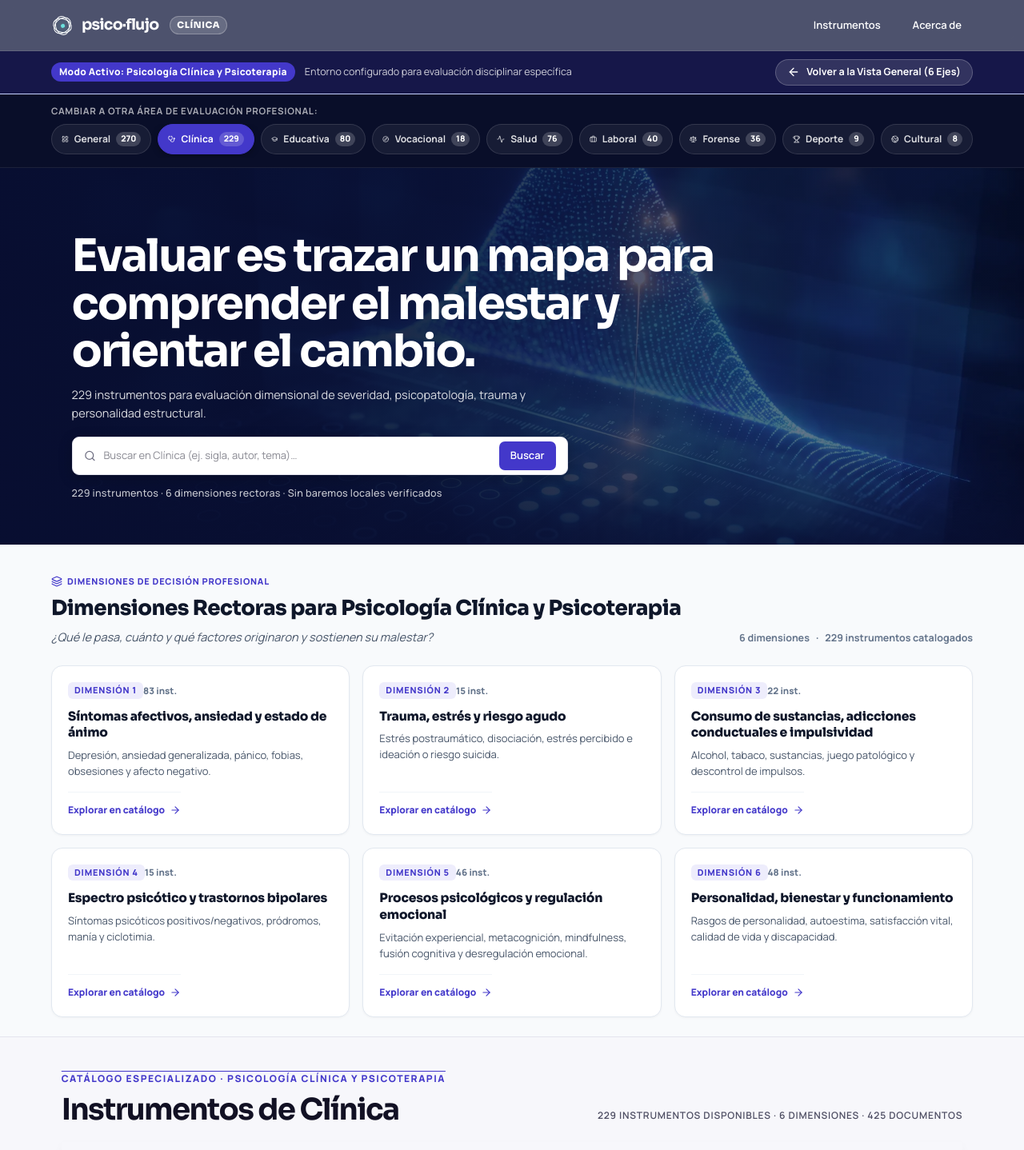
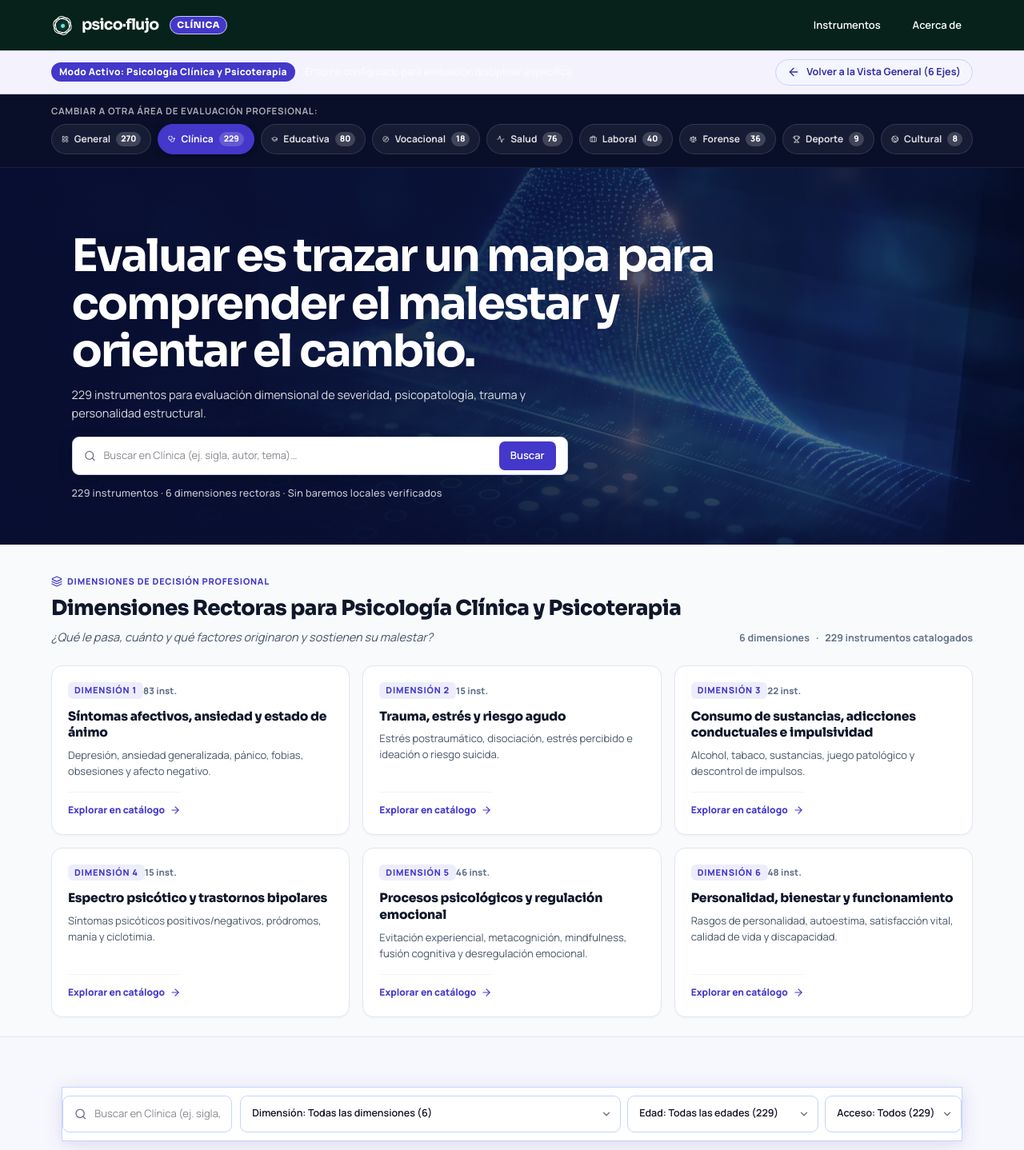
Before and after one commit to emorito/psico-flujo, a Next.js app: page /clinico in a window 1280 px wide. Shown: the top 1438 px of the page at 80% size. Built offline with nearby package versions, Linux system fonts and the light colour scheme.

Commit message:
feat(ui): eliminar library-heading y theme-section en ambitos y metamorfosis cromatica completa

```diff
--- a/app/globals.css
+++ b/app/globals.css
@@ -3303,6 +3303,149 @@ nav a:hover {
   --theme-context-bg: rgba(136, 19, 55, 0.45);
 }
 
+/* ==========================================================================
+   Metamorfosis Visual Completa por Ámbito (Header, Fondo, Filtros y Catálogo)
+   ========================================================================== */
+
+/* 1. Fondo atmosférico de página completa */
+.psicoflujo-main-wrapper[data-theme="educativo"],
+.psicoflujo-main-wrapper[data-theme="educativa"] {
+  background-color: #f5fbf7;
+}
+.psicoflujo-main-wrapper[data-theme="vocacional"] {
+  background-color: #fdfaf4;
+}
+.psicoflujo-main-wrapper[data-theme="salud"] {
+  background-color: #f2fbfc;
+}
+.psicoflujo-main-wrapper[data-theme="laboral"] {
+  background-color: #fdfbf5;
+}
+.psicoflujo-main-wrapper[data-theme="juridico"],
+.psicoflujo-main-wrapper[data-theme="forense"] {
+  background-color: #f8f6fd;
+}
+.psicoflujo-main-wrapper[data-theme="clinico"],
+.psicoflujo-main-wrapper[data-theme="clinica"] {
+  background-color: #f7f8fd;
+}
+.psicoflujo-main-wrapper[data-theme="deporte"] {
+  background-color: #f4f8fd;
+}
+.psicoflujo-main-wrapper[data-theme="cultural"] {
+  background-color: #fdf5f7;
+}
+
+/* 2. Encabezado principal del sitio teñido con el matiz nocturno del ámbito */
+[data-theme]:not([data-theme="all"]):not([data-theme="general"]) .site-header {
+  background: color-mix(in srgb, var(--theme-hero-bg, #04241a) 88%, rgba(10, 10, 15, 0.95));
+  border-bottom: 1px solid var(--theme-border, rgba(255, 255, 255, 0.12));
+}
+
+[data-theme]:not([data-theme="all"]):not([data-theme="general"]) .brand-ambito-pill {
+  background: var(--theme-primary);
+  color: #ffffff;
+  border: 1px solid var(--theme-border);
+}
+
+/* 3. Barra contextual de orientación superior */
+[data-theme]:not([data-theme="all"]):not([data-theme="general"]) .gateway-context-bar {
+  background: color-mix(in srgb, var(--theme-light) 65%, var(--surface));
+  border-color: var(--theme-border);
+}
+
+[data-theme]:not([data-theme="all"]):not([data-theme="general"]) .gateway-active-badge {
+  background: var(--theme-primary);
+  color: #ffffff;
+}
+
+[data-theme]:not([data-theme="all"]):not([data-theme="general"]) .gateway-return-btn {
+  border-color: var(--theme-border);
+  color: var(--theme-primary-hover, var(--theme-primary));
+}
+
+[data-theme]:not([data-theme="all"]):not([data-theme="general"]) .gateway-return-btn:hover {
+  background: var(--theme-light);
+  border-color: var(--theme-primary);
+}
+
+/* 4. Barra fija de controles y filtros (Sticky) */
+[data-theme]:not([data-theme="all"]):not([data-theme="general"]) .catalog-controls-v1 {
+  background: var(--surface);
+  border: 1px solid var(--theme-border);
+  box-shadow: 0 4px 20px color-mix(in srgb, var(--theme-primary) 12%, rgba(0, 0, 0, 0.04));
+}
+
+[data-theme]:not([data-theme="all"]):not([data-theme="general"]) .search-box {
+  border-color: var(--theme-border);
+}
+
+[data-theme]:not([data-theme="all"]):not([data-theme="general"]) .search-box:focus-within {
+  border-color: var(--theme-primary);
+  box-shadow: 0 0 0 3px color-mix(in srgb, var(--theme-primary) 22%, transparent);
+}
+
+[data-theme]:not([data-theme="all"]):not([data-theme="general"]) .filter-select {
+  border-color: var(--theme-border);
+}
+
+[data-theme]:not([data-theme="all"]):not([data-theme="general"]) .filter-select:focus {
+  border-color: var(--theme-primary);
+  box-shadow: 0 0 0 3px color-mix(in srgb, var(--theme-primary) 22%, transparent);
+}
+
+[data-theme]:not([data-theme="all"]):not([data-theme="general"]) .filter-btn-toggle.active {
+  background: var(--theme-primary);
+  border-color: var(--theme-primary);
+  color: #ffffff;
+}
+
+[data-theme]:not([data-theme="all"]):not([data-theme="general"]) .active-filter-chip {
+  background: var(--theme-light);
+  color: var(--theme-primary-hover, var(--theme-primary));
+  border-color: var(--theme-border);
+}
+
+[data-theme]:not([data-theme="all"]):not([data-theme="general"]) .active-filter-chip svg {
+  color: var(--theme-primary);
+}
+
+[data-theme]:not([data-theme="all"]):not([data-theme="general"]) .active-filter-chip.clear-all {
+  color: #e11d48;
+  background: #fff1f2;
+  border-color: #fecdd3;
+}
+
+/* 5. Resumen del catálogo y tabla de instrumentos */
+[data-theme]:not([data-theme="all"]):not([data-theme="general"]) .catalog-summary {
+  background: var(--theme-light);
+  border: 1px solid var(--theme-border);
+  color: var(--theme-primary-hover, var(--theme-primary));
+}
+
+[data-theme]:not([data-theme="all"]):not([data-theme="general"]) .catalog-summary strong {
+  color: var(--theme-primary-hover, var(--theme-primary));
+}
+
+[data-theme]:not([data-theme="all"]):not([data-theme="general"]) .summary-reset-btn {
+  color: var(--theme-primary);
+}
+
+[data-theme]:not([data-theme="all"]):not([data-theme="general"]) .code-badge {
+  background: var(--theme-light);
+  color: var(--theme-primary);
+  border: 1px solid var(--theme-border);
+}
+
+[data-theme]:not([data-theme="all"]):not([data-theme="general"]) .instrument-row:hover {
+  background: color-mix(in srgb, var(--theme-light) 35%, var(--surface));
+}
+
+[data-theme]:not([data-theme="all"]):not([data-theme="general"]) .instrument-card.open .instrument-row {
+  background: color-mix(in srgb, var(--theme-light) 45%, var(--surface));
+  border-left: 3px solid var(--theme-primary);
+}
+
 /* Dimensión disciplinar en vista especializada de ámbito */
 .row-eje.row-ambito-dim {
   background: var(--theme-light, #ecfdf5);
--- a/app/ui/instrument-library.tsx
+++ b/app/ui/instrument-library.tsx
@@ -188,11 +188,20 @@ export function InstrumentLibrary(props: InstrumentLibraryProps) {
   const selectedSeccion = props.selectedSeccion !== undefined ? props.selectedSeccion : internalSeccion;
   const setSelectedSeccion = props.setSelectedSeccion || setInternalSeccion;
 
-  const isAmbitoActive = selectedAmbito !== "all" && selectedAmbito !== "general";
+  const normalizedAmbitoId = useMemo(() => {
+    if (!selectedAmbito || selectedAmbito === "all" || selectedAmbito === "general") return "all";
+    const clean = selectedAmbito.trim().toLowerCase();
+    if (clean === "educativa") return "educativo";
+    if (clean === "forense") return "juridico";
+    if (clean === "clinica") return "clinico";
+    return clean;
+  }, [selectedAmbito]);
+
+  const isAmbitoActive = normalizedAmbitoId !== "all";
   const activeAmbito = useMemo(() => {
     if (!isAmbitoActive) return null;
-    return AMBITOS.find((a) => a.id === selectedAmbito || (selectedAmbito === "forense" && a.id === "juridico")) || null;
-  }, [isAmbitoActive, selectedAmbito]);
+    return AMBITOS.find((a) => a.id === normalizedAmbitoId) || null;
+  }, [isAmbitoActive, normalizedAmbitoId]);
 
   const scopedBaseCatalog = useMemo(() => {
     if (!isAmbitoActive || !activeAmbito) return catalog;
@@ -581,25 +590,19 @@ export function InstrumentLibrary(props: InstrumentLibraryProps) {
 
   return (
     <section className="library-section" id="biblioteca" data-ambito={selectedAmbito} aria-label="Biblioteca de instrumentos de evaluación psicológica">
-      <div className="library-heading">
-        <div>
-          <span className="overline">
-            {isAmbitoActive && activeAmbito
-              ? `Catálogo Especializado · ${activeAmbito.nombre}`
-              : "Catálogo General de Instrumentos"}
+      {/* Encabezado general del catálogo: sólo visible en la Vista General canónica.
+          En páginas de ámbito especializado se oculta por completo según indicación del usuario para eliminar redundancia y dar paso directo a los filtros */}
+      {!isAmbitoActive && (
+        <div className="library-heading">
+          <div>
+            <span className="overline">Catálogo General de Instrumentos</span>
+            <h2>Encuentra el instrumento adecuado.</h2>
+          </div>
+          <span className="catalog-count">
+            {catalog.length} instrumentos · {totalDocuments} documentos · 6 ejes · {themeList.length} temas
           </span>
-          <h2>
-            {isAmbitoActive && activeAmbito
-              ? `Instrumentos de ${activeAmbito.nombre_corto}`
-              : "Encuentra el instrumento adecuado."}
-          </h2>
         </div>
-        <span className="catalog-count">
-          {isAmbitoActive && activeAmbito
-            ? `${filtered.length} ${filtered.length === 1 ? "instrumento disponible" : "instrumentos disponibles"} · ${activeAmbito.secciones?.length || 0} dimensiones · ${scopedTotalDocs} documentos`
-            : `${catalog.length} instrumentos · ${totalDocuments} documentos · 6 ejes · ${themeList.length} temas`}
-        </span>
-      </div>
+      )}
 
       {/* Barra única de búsqueda y filtros (Sticky) */}
       <div className="catalog-controls-v1 library-sticky-bar">
--- a/app/ui/psicoflujo-view.tsx
+++ b/app/ui/psicoflujo-view.tsx
@@ -52,11 +52,23 @@ const HERO_HEROIC_TITLES: Record<string, { title: string; subtitle?: string }> =
   }
 };
 
+export function normalizeAmbito(id?: string | null): string {
+  if (!id || id === "all" || id === "general") return "all";
+  const clean = id.trim().toLowerCase();
+  if (clean === "educativa") return "educativo";
+  if (clean === "forense") return "juridico";
+  if (clean === "clinica") return "clinico";
+  return clean;
+}
+
 export function PsicoflujoView({ initialAmbito = "all" }: PsicoflujoViewProps) {
+  const normalizedInitial = normalizeAmbito(initialAmbito);
+
   const [selectedAmbito, setSelectedAmbito] = useState<string>(() => {
-    if (initialAmbito && initialAmbito !== "all") return initialAmbito;
+    if (normalizedInitial && normalizedInitial !== "all") return normalizedInitial;
     if (typeof window !== "undefined") {
-      return new URLSearchParams(window.location.search).get("ambito") || "all";
+      const param = new URLSearchParams(window.location.search).get("ambito");
+      return normalizeAmbito(param);
     }
     return "all";
   });
@@ -67,6 +79,13 @@ export function PsicoflujoView({ initialAmbito = "all" }: PsicoflujoViewProps) {
     }
     return "all";
   });
+
+  // Sincronizar initialAmbito cuando cambie la ruta dinámica o prop
+  useEffect(() => {
+    const norm = normalizeAmbito(initialAmbito);
+    setSelectedAmbito(norm);
+    setSelectedSeccion("all");
+  }, [initialAmbito]);
 
   const [query, setQuery] = useState<string>(() => {
     if (typeof window !== "undefined") {
@@ -103,13 +122,12 @@ export function PsicoflujoView({ initialAmbito = "all" }: PsicoflujoViewProps) {
     return () => window.removeEventListener("scroll", handleScroll);
   }, []);
 
-  const isCustomAmbito = selectedAmbito !== "all";
+  const normalizedCurrentAmbito = normalizeAmbito(selectedAmbito);
+  const isCustomAmbito = normalizedCurrentAmbito !== "all";
   const activeAmbitoData = useMemo(() => {
     if (!isCustomAmbito) return null;
-    return ambitosData.find(
-      (a) => a.id === selectedAmbito || (selectedAmbito === "forense" && a.id === "juridico")
-    );
-  }, [isCustomAmbito, selectedAmbito]);
+    return ambitosData.find((a) => a.id === normalizedCurrentAmbito) || null;
+  }, [isCustomAmbito, normalizedCurrentAmbito]);
 
   const searchResults = useMemo(() => {
     const trimmed = deferredQuery.trim();
--- a/scripts/test_ambitos.js
+++ b/scripts/test_ambitos.js
@@ -91,12 +91,12 @@ server.listen(PORT, async () => {
       throw new Error(`Se esperaban 7 tarjetas de decisión escolar, obtenidas: ${decisionCardsCount}`);
     }
 
-    // Encabezado de biblioteca especializada
-    const edOverline = await page.$eval('.library-heading .overline', el => el.innerText.trim());
-    console.log(`  - Overline biblioteca: "${edOverline}"`);
-    if (!edOverline.toLowerCase().includes('educativa')) {
-      throw new Error(`Overline debe indicar Psicología Educativa, obtenido: ${edOverline}`);
+    // Verificar que library-heading desaparece por completo en la vista de ámbito (requerimiento explícito del usuario)
+    const hasLibraryHeading = await page.$('.library-heading');
+    if (hasLibraryHeading !== null) {
+      throw new Error(`La sección .library-heading ("Encuentra el instrumento adecuado") debe desaparecer en la vista de ámbito.`);
     }
+    console.log(`  ✓ [OK] .library-heading ("Encuentra el instrumento adecuado") ausente con éxito en portal educativo.`);
 
     // Contar instrumentos en educativo (80)
     const edSummaryText = await page.$eval('.catalog-summary span:first-child', el => el.innerText.trim());
```
